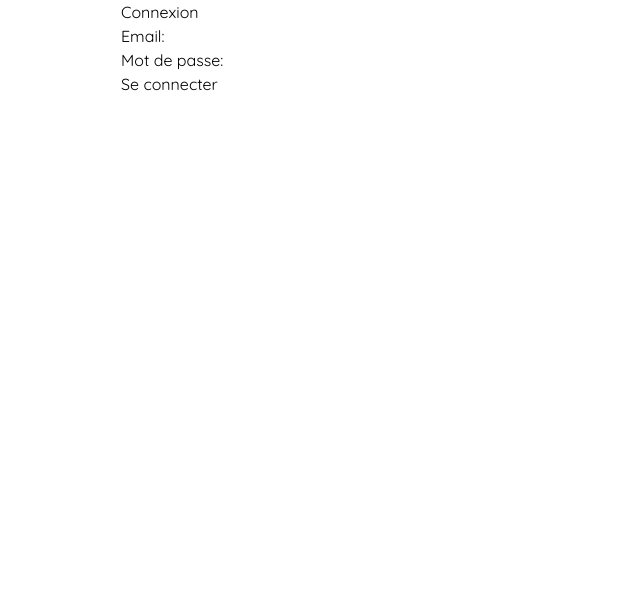
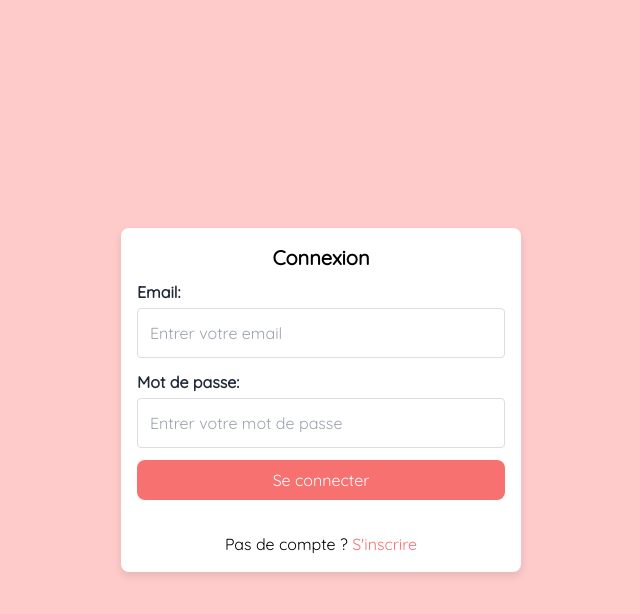
Before and after one commit to ValentinRndn/academ-message, a Vue app: page / in a window 1280 px wide. Shown: the top 614 px of the page, without its empty margins (319-959 px from the left). Built offline with nearby package versions, Linux system fonts and the light colour scheme.

Commit message:
Refactor CSS classes and update npm dependencies

```diff
--- a/frontend/src/main.js
+++ b/frontend/src/main.js
@@ -1,27 +1,29 @@
-import { createApp } from 'vue'
-import './style.css'
-import App from './App.vue'
-import { createRouter, createWebHistory } from 'vue-router'
-import Home from './views/Home.vue'; // Vérifie que ce fichier existe
-import Authentification from './views/Authentification.vue'; // Vérifie que ce fichier existe
+import { createApp } from 'vue'; // Import correct pour Vue 3
+import './style.css';
+import App from './App.vue';
+import { createRouter, createWebHistory } from 'vue-router'; // Import correct pour Vue Router 4
+import Home from './views/Home.vue';
+import Authentification from './views/Authentification.vue';
 
 
 const router = createRouter({
-    history: createWebHistory(),
+    history: createWebHistory(), // Utiliser createWebHistory pour Vue Router 4
     routes: [
         {
             path: '/home',
+            name: 'home',
             component: Home,
             meta: {
-                requiresAuth: true
+                requiresAuth: true // Route protégée
             }
         },
         {
             path: '/',
+            name: 'auth',
             component: Authentification
-        },
+        }
     ]
-})
+});
 
 // Middleware global pour vérifier l'authentification avant d'accéder aux routes protégées
 router.beforeEach((to, from, next) => {
@@ -29,14 +31,15 @@ router.beforeEach((to, from, next) => {
       const token = localStorage.getItem('token');
 
       if (!token) {
-        next({ name: 'auth' });
+        next({ name: 'auth' }); // Rediriger vers la page de connexion si pas de token
       } else {
-        next();
+        next(); // Continuer si l'utilisateur est authentifié
       }
     } else {
-      next();
+      next(); // Continuer si la route n'est pas protégée
     }
   });
 
 
-createApp(App).use(router).mount('#app')
+
+createApp(App).use(router).mount('#app');
--- a/frontend/src/style.css
+++ b/frontend/src/style.css
@@ -11,4 +11,13 @@
 
 
 @layer utilities {
+
 }
+
+.form-group {
+  @apply mb-1 text-left;
+}
+
+.label-form {
+  @apply block mb-1 font-bold  text-gray-800;
+}
--- a/frontend/src/views/Authentification.vue
+++ b/frontend/src/views/Authentification.vue
@@ -1,19 +1,38 @@
 <template>
-    <div class="login-container">
-      <h2>Connexion</h2>
-      <form @submit.prevent="login">
-        <div>
-          <label>Email:</label>
-          <input type="email" v-model="email" required />
-        </div>
-        <div>
-          <label>Mot de passe:</label>
-          <input type="password" v-model="password" required />
-        </div>
-        <button type="submit">Se connecter</button>
-      </form>
+    <div class="auth-container flex justify-center items-center min-h-[100vh] bg-red-200">
+      <div class="auth-card bg-white p-4 rounded-lg w-full max-w-[400px] text-center">
+        <h2 class="mb-2 text-xl font-semibold">{{ isLogin ? 'Connexion' : 'Inscription' }}</h2>
 
-      <p v-if="error" class="error">{{ error }}</p>
+        <form @submit.prevent="isLogin ? login() : register()">
+          <div class="form-group">
+            <label class=label-form>Email:</label>
+            <input type="email" v-model="email" placeholder="Entrer votre email" required />
+          </div>
+
+          <div class="form-group">
+            <label class=label-form>Mot de passe:</label>
+            <input type="password" v-model="password" placeholder="Entrer votre mot de passe" required />
+          </div>
+
+          <!-- Champ supplémentaire pour l'inscription -->
+          <div v-if="!isLogin" class="form-group">
+            <label class=label-form>Confirmer le mot de passe:</label>
+            <input type="password" v-model="confirmPassword" placeholder="Confirmer votre mot de passe" required />
+          </div>
+
+          <button type="submit" class="auth-button bg-red-400 hover:bg-red-600 text-white p-2 w-full border-none rounded-lg cursor-pointer">
+            {{ isLogin ? 'Se connecter' : "S'inscrire" }}
+          </button>
+        </form>
+
+        <p v-if="error" class="error text-red mt-1">{{ error }}</p>
+
+        <!-- Lien pour basculer entre Connexion et Inscription -->
+        <p class="toggle-auth mt-8">
+          {{ isLogin ? "Pas de compte ?" : "Déjà un compte ?" }}
+          <a class="text-red-400 hover:underline" href="#" @click.prevent="isLogin = !isLogin">{{ isLogin ? "S'inscrire" : "Se connecter" }}</a>
+        </p>
+      </div>
     </div>
   </template>
 
@@ -25,42 +44,64 @@
       return {
         email: '',
         password: '',
-        error: ''
+        confirmPassword: '',
+        error: '',
+        isLogin: true, // Permet de basculer entre Connexion et Inscription
       };
     },
     methods: {
       async login() {
         try {
-          // Envoyer une requête POST à l'API Express pour se connecter
           const response = await axios.post('http://localhost:5000/api/auth/login', {
             email: this.email,
             password: this.password
           });
 
-          // Si la connexion réussit, stocker le token JWT dans le localStorage
-          console.log('Token JWT:', response.data.token); // Le token est bien reçu
-
-          localStorage.setItem('token', response.data.token); // Stocker le token
-
-          // Rediriger vers la page protégée (Home par exemple)
+          localStorage.setItem('token', response.data.token);
           this.$router.push({ name: 'home' });
         } catch (err) {
-          // Si la connexion échoue, afficher un message d'erreur
           this.error = 'Invalid credentials. Please try again.';
+        }
+      },
+      async register() {
+        // Vérifier si les mots de passe correspondent
+        if (this.password !== this.confirmPassword) {
+          this.error = "Les mots de passe ne correspondent pas";
+          return;
+        }
+
+        try {
+          const response = await axios.post('http://localhost:5000/api/auth/register', {
+            email: this.email,
+            password: this.password
+          });
+
+          // Rediriger après l'inscription réussie
+          this.isLogin = true; // Retourner à la page de connexion
+          this.error = ''; // Réinitialiser les erreurs
+        } catch (err) {
+          this.error = "Erreur lors de l'inscription. Veuillez réessayer.";
         }
       }
     }
   };
   </script>
 
+  <style scoped>
+  /* Design modernisé pour le formulaire d'authentification */
 
-  <style scoped>
-  /* Style simple pour le formulaire */
-  .login-container {
-    max-width: 400px;
-    margin: 0 auto;
+
+  .auth-card {
+    box-shadow: 0 4px 8px rgba(0, 0, 0, 0.1);
   }
-  .error {
-    color: red;
+
+
+  input {
+    width: 100%;
+    padding: 0.75rem;
+    border: 1px solid #ddd;
+    border-radius: 4px;
+    margin-bottom: 0.5rem;
   }
+
   </style>
--- a/frontend/src/views/Home.vue
+++ b/frontend/src/views/Home.vue
@@ -1,37 +1,5 @@
 <template>
     <div>
-      <h1>Bienvenue sur la page protégée, {{ user.email }} !</h1>
+      <h1>Bienvenue sur la page protégée !</h1>
     </div>
   </template>
-
-  <script>
-  import axios from 'axios';
-
-  export default {
-    data() {
-      return {
-        user: {}
-      };
-    },
-    async created() {
-      try {
-        // Récupérer le token depuis le localStorage
-        const token = localStorage.getItem('token');
-
-        // Envoyer une requête avec le token pour récupérer les infos de l'utilisateur
-        const response = await axios.get('http://localhost:5000/api/auth/profile', {
-          headers: {
-            Authorization: `Bearer ${token}`
-          }
-        });
-
-        // Stocker les informations utilisateur
-        this.user = response.data;
-      } catch (err) {
-        console.error('Failed to fetch user data', err);
-        // Si le token est invalide, rediriger vers la page de connexion
-        this.$router.push({ name: 'auth' });
-      }
-    }
-  };
-  </script>
--- a/package.json
+++ b/package.json
@@ -17,7 +17,7 @@
     "vue": "^3.4.21",
     "vue-parallax": "^1.1.1",
     "vue-parallax-js": "^0.2.3",
-    "vue-router": "^4.3.0"
+    "vue-router": "^4.4.5"
   },
   "devDependencies": {
     "@vitejs/plugin-vue": "^5.0.4",
```
Also changed, not shown: 1 other file (tests, documents, lock files or other folders).
